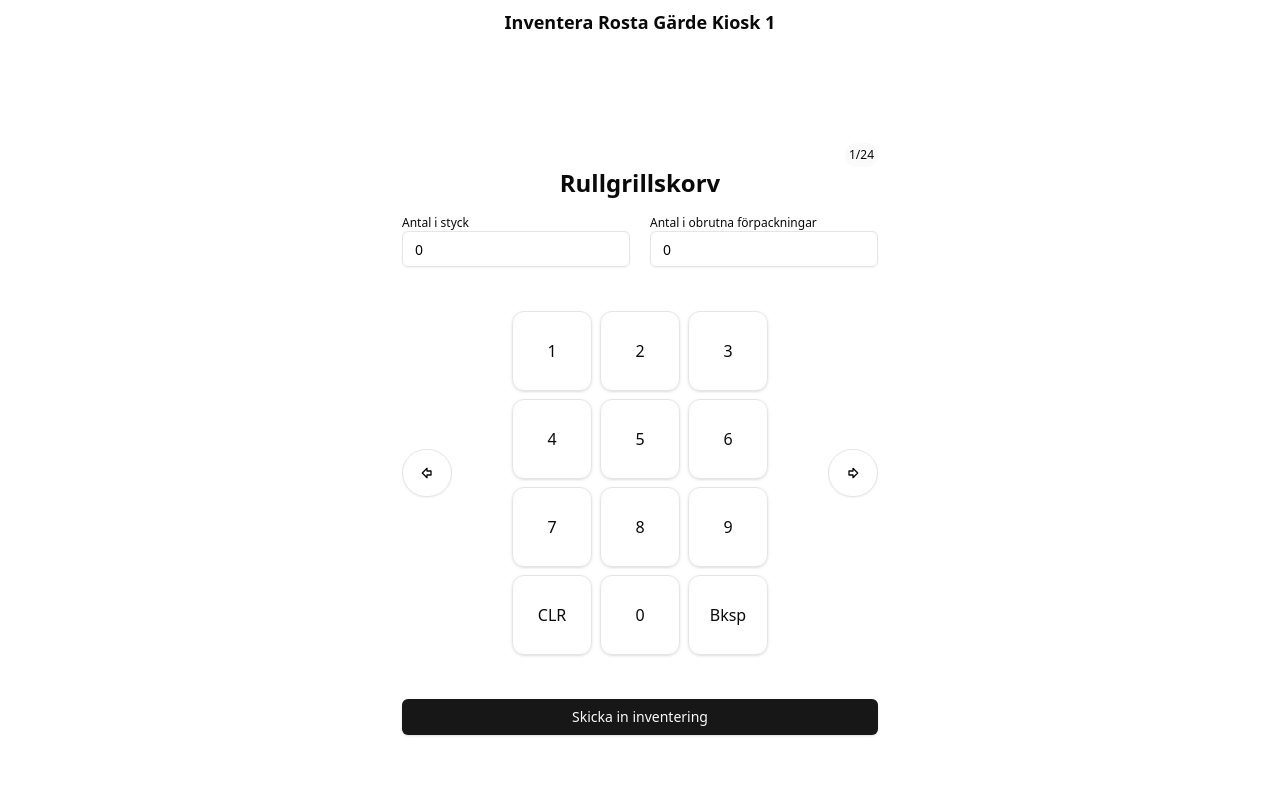
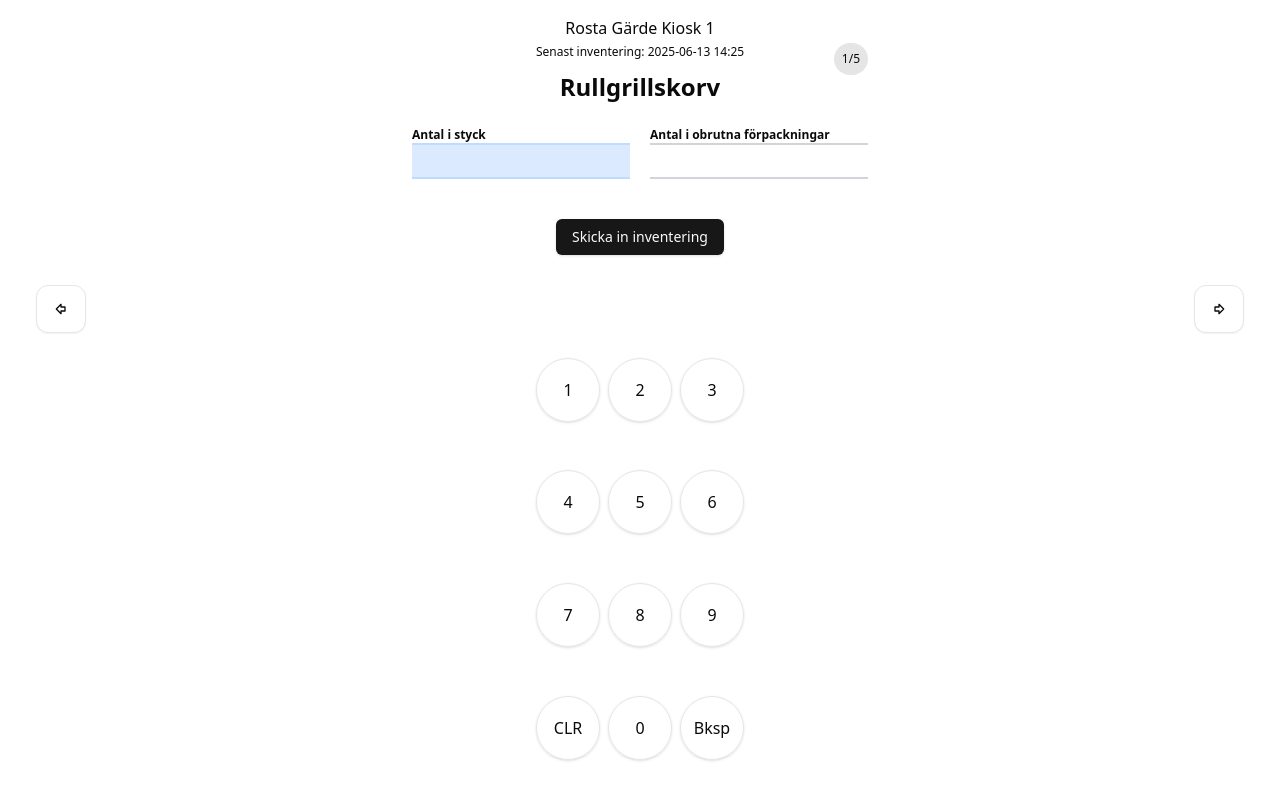
Before and after one commit to Camilla-bjorkcom/Kioskinventering-orebrocupen, a React (Vite) app: page / in a window 1280 px wide. Built offline with nearby package versions, Linux system fonts and the light colour scheme; data requests are answered from the project's data file.

Commit message:
inputfält och design

```diff
--- a/db.json
+++ b/db.json
@@ -5,146 +5,32 @@
         {
           "id": "1",
           "productName": "Rullgrillskorv",
-          "amountPieces": "12",
-          "amountPackages": "12"
+          "amountPieces": 12,
+          "amountPackages": 1235
         },
         {
           "id": "2",
           "productName": "Hamburgare",
-          "amountPieces": "1",
-          "amountPackages": "1"
+          "amountPieces": "",
+          "amountPackages": ""
         },
         {
           "id": "3",
           "productName": "Coca-cola",
-          "amountPieces": "1",
-          "amountPackages": "1"
+          "amountPieces": "",
+          "amountPackages": ""
         },
         {
           "id": "4",
           "productName": "Kexchoklad",
-          "amountPieces": "1",
-          "amountPackages": "1"
+          "amountPieces": "",
+          "amountPackages": ""
         },
         {
           "id": "5",
           "productName": "Haribo Lakrits Nappar",
-          "amountPieces": "1",
-          "amountPackages": "2"
-        },
-        {
-          "id": "6",
-          "productName": "Haribo Nappar Sura 80g",
-          "amountPieces": "1",
-          "amountPackages": "1"
-        },
-        {
-          "id": "7",
-          "productName": "Pringels Original",
-          "amountPieces": "1",
-          "amountPackages": "1"
-        },
-        {
-          "id": "8",
-          "productName": "Marabou Mjölkchoklad",
-          "amountPieces": "11",
-          "amountPackages": "1"
-        },
-        {
-          "id": "9",
-          "productName": "Haribo Nappar Frukt 80g",
-          "amountPieces": "1",
-          "amountPackages": "1"
-        },
-        {
-          "id": "10",
-          "productName": "Haribo Nappar Cola 80g",
-          "amountPieces": "1",
-          "amountPackages": "1"
-        },
-        {
-          "id": "11",
-          "productName": "Gurka",
-          "amountPieces": "1",
-          "amountPackages": "1"
-        },
-        {
-          "id": "12",
-          "productName": "Delicatoboll",
-          "amountPieces": "1",
-          "amountPackages": "1"
-        },
-        {
-          "id": "13",
-          "productName": "Johnnys Hamburgerdressing",
-          "amountPieces": "1",
-          "amountPackages": "1"
-        },
-        {
-          "id": "14",
-          "productName": "Johnnys Ketchup Original",
-          "amountPieces": "1",
-          "amountPackages": "1"
-        },
-        {
-          "id": "15",
-          "productName": "Johnnys Senap Sötstark",
-          "amountPieces": "1",
-          "amountPackages": "1"
-        },
-        {
-          "id": "16",
-          "productName": "Sibyllia Hamburgerficka",
-          "amountPieces": "1",
-          "amountPackages": "1"
-        },
-        {
-          "id": "17",
-          "productName": "Pizza Vegetarisk",
-          "amountPieces": "11",
-          "amountPackages": "1"
-        },
-        {
-          "id": "18",
-          "productName": "Pizza Kebab",
-          "amountPieces": "1",
-          "amountPackages": "1"
-        },
-        {
-          "id": "19",
-          "productName": "Midnight Grown",
-          "amountPieces": "11",
-          "amountPackages": "1"
-        },
-        {
-          "id": "20",
-          "productName": "Mer Päron",
-          "amountPieces": "1",
-          "amountPackages": "1"
-        },
-        {
-          "id": "21",
-          "productName": "Mer Apelsin",
-          "amountPieces": "1",
-          "amountPackages": "1"
-        },
-        {
-          "id": "22",
-          "productName": "Bonaqua Citron/lime",
-          "amountPieces": "1",
-          "amountPackages": "1"
-        },
-        {
-          "id": "23",
-          "productName": "Powerade Mountain Blast",
-          "amountPieces": "1",
-          "amountPackages": "1"
-        },
-        {
-          "id": "24",
-          "productName": "Coca-Cola Zero",
-          "amountPieces": "1",
-          "amountPackages": "1"
+          "amountPieces": "",
+          "amountPackages": ""
         }
       ],
       "id": "3395"
--- a/src/App2.tsx
+++ b/src/App2.tsx
@@ -15,8 +15,8 @@ type KioskInventory = {
 interface Products {
   id: number;
   productName: string;
-  amountPieces: number;
-  amountPackages: number;
+  amountPieces: string | number;
+  amountPackages: string | number;
 }
 
 const App2 = () => {
@@ -26,6 +26,11 @@ const App2 = () => {
   );
   const [products, setProducts] = useState<Products[]>([]);
   const [editedProducts, setEditedProducts] = useState<Products[]>([]);
+  const [activeInput, setActiveInput] = useState<"pieces" | "packages" | null>(
+    null
+  );
+
+
   const facility = "Rosta Gärde";
   const kiosk = "Kiosk 1";
   const inventoryDate = "2025-06-13 14:25";
@@ -43,14 +48,17 @@ const App2 = () => {
       return data.products;
     },
   });
+
   useEffect(() => {
     if (data) {
-      setProducts(data); // Visa produktnamnen
-      setEditedProducts(data.map((product) => ({
+      setProducts(data);
+      setEditedProducts(
+        data.map((product) => ({
           ...product,
-        amountPieces: 0, // Sätt tomt initialt
-        amountPackages: 0, // Sätt tomt initialt
-      })));
+          amountPieces: "", // Initialt tomt
+          amountPackages: "", // Initialt tomt
+        }))
+      );
     }
   }, [data]);
 
@@ -60,7 +68,7 @@ const App2 = () => {
       const response = await fetch(url, {
         method: "PUT",
         headers: { "Content-Type": "application/json" },
-        body: JSON.stringify({ products: editedProducts })
+        body: JSON.stringify({ products: editedProducts }),
       });
 
       if (!response.ok) {
@@ -72,7 +80,6 @@ const App2 = () => {
         title: "Lyckat!",
         description: "Inventeringen skickades iväg",
       });
-
     } catch (error) {
       console.error("Update failed:", error);
       alert("Misslyckades med att spara ändringar.");
@@ -96,13 +103,14 @@ const App2 = () => {
 
     updateCurrentProduct(keypadTarget, (prevValue) => prevValue + keyPadKey);
   };
+
   const updateCurrentProduct = (
     field: "pieces" | "packages",
     newValue: string | ((prev: string) => string)
   ) => {
     const parseValue = (value: string) => {
       const parsedValue = parseInt(value, 10);
-      return isNaN(parsedValue) || parsedValue <= 0 ? "" : String(parsedValue);
+      return isNaN(parsedValue) ? "" : parsedValue;
     };
 
     setEditedProducts((prevProducts) =>
@@ -112,11 +120,17 @@ const App2 = () => {
               ...product,
               [field === "pieces" ? "amountPieces" : "amountPackages"]:
                 typeof newValue === "function"
-                  ? parseValue(newValue(
-                      String(product[
-                        field === "pieces" ? "amountPieces" : "amountPackages"
-                      ])
-                    ))
+                  ? parseValue(
+                      newValue(
+                        String(
+                          product[
+                            field === "pieces"
+                              ? "amountPieces"
+                              : "amountPackages"
+                          ]
+                        )
+                      )
+                    )
                   : parseValue(newValue),
             }
           : product
@@ -151,88 +165,110 @@ const App2 = () => {
     return <div>No products available.</div>;
   }
 
+  const handleFocus = (field: "pieces" | "packages") => {
+    setActiveInput(field);
+  };
+
   return (
     <>
       <Toaster />
-      <div className="grid grid-flow-row h-screen container mx-auto p-2">
-        <h2 className="text-lg text-center w-full font-semibold mb-5">
-          Inventera {facility} {kiosk}
+      <div className="grid grid-rows-[auto__1fr_auto_2fr] h-screen container mx-auto p-4">
+        <div>
+          <h2 className="text-center w-full mb-1 h-fit">
+            {facility} {kiosk}
           </h2>
+          <p className="text-center text-xs">
+            Senast inventering: {inventoryDate}
+          </p>
+        </div>
 
         <div className="flex flex-col items-center justify-center">
           <form onSubmit={handleSubmit} className="w-fit mx-auto mb-5">
             {/* Progress display */}
-            <div className="mb-4 relative">
-              <h3 className="text-2xl font-bold text-center mb-2">
+            <div className="mt-auto relative">
+              <h3 className="text-2xl font-bold text-center mb-6">
                 {currentProduct.productName}
               </h3>
-              <span className="text-right text-xs absolute -top-6 right-0 bg-neutral-50 rounded-full p-1 ">
+              <span className="text-right text-xs absolute -top-7 right-0 bg-neutral-200 rounded-full p-2 ">
                 {currentProductIndex + 1}/{products.length}
               </span>
             </div>
 
-            <div className="flex gap-5 mb-5">
+            <div className="flex gap-5">
               <div className="flex flex-col">
-                <p className="text-xs">Antal i styck</p>
+                <p className="text-xs font-semibold">Antal i styck</p>
                 <Input
                   value={currentEditedProduct.amountPieces}
-                  onFocus={() => setKeypadTarget("pieces")}
+                  onFocus={() => {
+                    handleFocus("pieces");
+                    setKeypadTarget("pieces");
+                  }}
+                  onClick={() => {
+                    handleFocus("pieces");
+                    setKeypadTarget("pieces");
+                  }}
                   onChange={(e) =>
                     updateCurrentProduct("pieces", () => e.target.value)
                   }
                   readOnly
-                  className="focus:outline-none focus:border-sky-500 focus:ring-2 focus:ring-sky-500"
+                  autoFocus
+                  className={`border-b-2 border-black border-x-0 border-t-0 shadow-none rounded-none focus:outline-none focus-visible:ring-0 focus:border-blue-200 active:border-blue-200 w-full p-2 border-2  ${
+                    activeInput === "pieces" ? "border-blue-500 bg-blue-100" : "border-gray-300"
+                  }`}
                 />
               </div>
               <div className="flex flex-col">
-                <p className="text-xs">Antal i obrutna förpackningar</p>
+                <p className="text-xs font-semibold">
+                  Antal i obrutna förpackningar
+                </p>
                 <Input
                   value={currentEditedProduct.amountPackages}
-                  onFocus={() => setKeypadTarget("packages")}
+                  onFocus={() => {
+                    handleFocus("packages");
+                    setKeypadTarget("packages");
+                  }}
+                  onClick={() => {
+                    handleFocus("packages");
+                    setKeypadTarget("packages");
+                  }}
                   onChange={(e) =>
                     updateCurrentProduct("packages", () => e.target.value)
                   }
                   readOnly
-                  className="focus:outline-none focus:border-sky-500 focus:ring-2 focus:ring-sky-500"
+                  className={`border-b-2 border-black border-x-0 border-t-0 shadow-none rounded-none focus:outline-none focus-visible:ring-0 focus:border-blue-200 active:border-blue-200 w-full p-2 border-2  ${
+                    activeInput === "packages" ? "border-blue-500 bg-blue-100" : "border-gray-300"
+                  }`}
                 />
               </div>
             </div>
-            <div className="flex">
+
+            <div className="w-full flex">
+              <Button type="submit" className="mt-10 mx-auto">
+                Skicka in inventering
+              </Button>
+            </div>
+          </form>
+        </div>
+        <div className="flex justify-between mx-5">
           <Button
             type="button"
             onClick={goToPreviousProduct}
-                className="place-self-center rounded-full h-12"
+            className="place-self-center rounded-xl h-12"
             variant={"outline"}
           >
             <ArrowBigLeft />
           </Button>
 
-              <Keypad onKeyPressed={handleKeypadPress} />
-
           <Button
             type="button"
             onClick={goToNextProduct}
-              className="place-self-center rounded-full h-12"
+            className="place-self-center rounded-xl h-12"
             variant={"outline"}
           >
             <ArrowBigRight className="" />
           </Button>
         </div>
-
-            <Button
-              type="submit"
-              className="w-full mt-10"
-            //   onClick={() => {
-            //     toast({
-            //       title: "Lyckat!",
-            //       description: "Inventering skickades iväg",
-            //     });
-            //   }}
-            >
-              Skicka in inventering
-            </Button>
-          </form>
-        </div>
+        <Keypad onKeyPressed={handleKeypadPress} />
       </div>
     </>
   );
--- a/src/components/Keypad.tsx
+++ b/src/components/Keypad.tsx
@@ -33,7 +33,7 @@ const Keypad: React.FC<IKeypadProps> = ({ onKeyPressed }) => {
   ];
 
   return (
-    <div className="flex flex-col h-full w-full mt-5">
+    <div className="flex flex-col h-full w-full">
       {rows.map((row, rowIndex) => (
         <div className="items-center flex h-full w-full justify-center" key={`row-${rowIndex}`}>
           {row.map((keyPadKey) => (
--- a/src/components/KeypadKey.tsx
+++ b/src/components/KeypadKey.tsx
@@ -11,7 +11,7 @@ export interface IKeypadKeyProps
 
 export const KeypadKey = (props:IKeypadKeyProps): JSX.Element => (
     <div
-        className="w-20 h-20 items-center shadow border rounded-xl cursor-pointer flex justify-center m-1 p-2 "
+        className="w-16 h-16 items-center shadow border rounded-full cursor-pointer flex justify-center m-1 p-1 "
         data-role="button"
         onClick={() => props.onKeyPressed(props.keypadKey)}
         tabIndex={0}
--- a/vite.config.ts
+++ b/vite.config.ts
@@ -3,6 +3,9 @@ import react from '@vitejs/plugin-react-swc'
 import { defineConfig } from "vite"
 
 export default defineConfig({
+  server: {
+    host: true
+  },
   plugins: [react()],
   resolve: {
     alias: {
```
Lines whose indentation alone changed are shown as unchanged.
